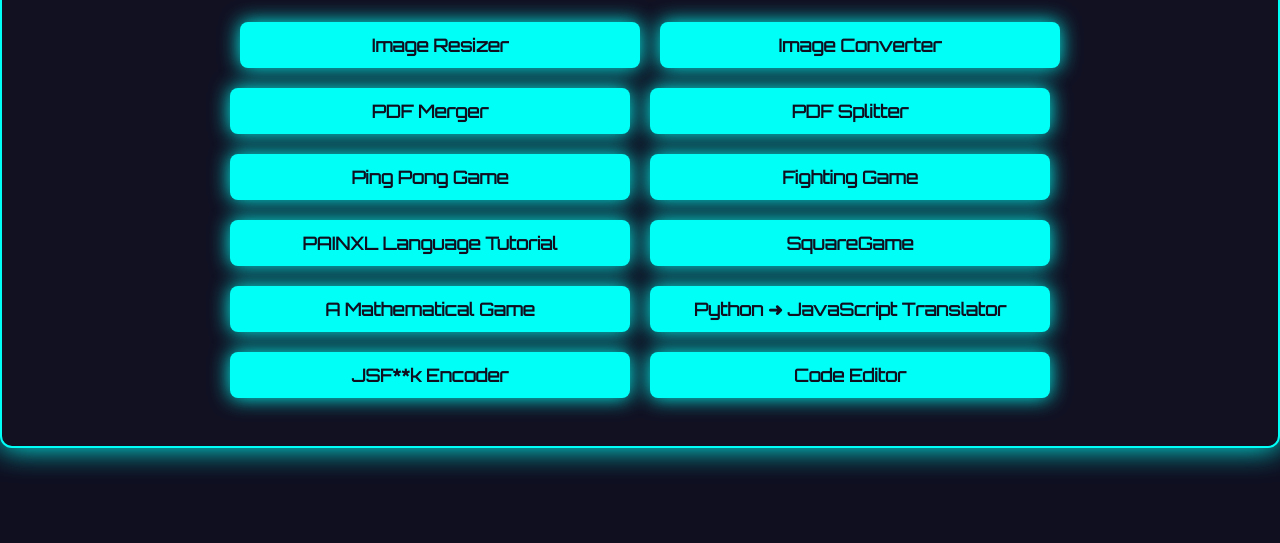
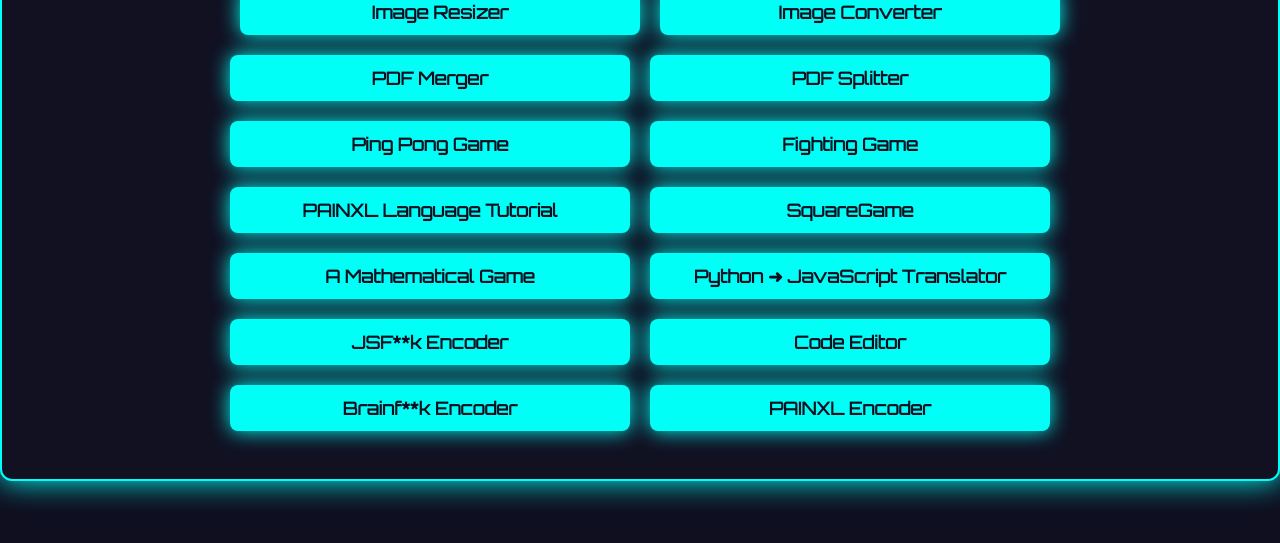
Before and after one commit to codeformatstudio/codeformatstudio.github.io, a plain HTML site: page index.html in a window 1280 px wide. Shown: the part 239-782 px from the top of the page. Drawn offline with Linux system fonts and the light colour scheme.

Commit message:
Update index.html

```diff
--- a/index.html
+++ b/index.html
@@ -241,6 +241,8 @@
       <a href="py2js.html" class="button" target="_blank">Python ➜ JavaScript Translator</a>
       <a href="jsf.html" class="button" target="_blank">JSF**k Encoder</a>
       <a href="code-editor.html" class="button" target="_blank">Code Editor</a>
+      <a href="bfencoder.html" class="button" target="_blank">Brainf**k Encoder</a>
+      <a href="painxlencoder.html" class="button" target="_blank">PAINXL Encoder</a>
       <!-- <a class="button" href="dist-linux.zip" download="dist-linux.zip"
         >Download Desktop For Linux</a
       > -->
```
